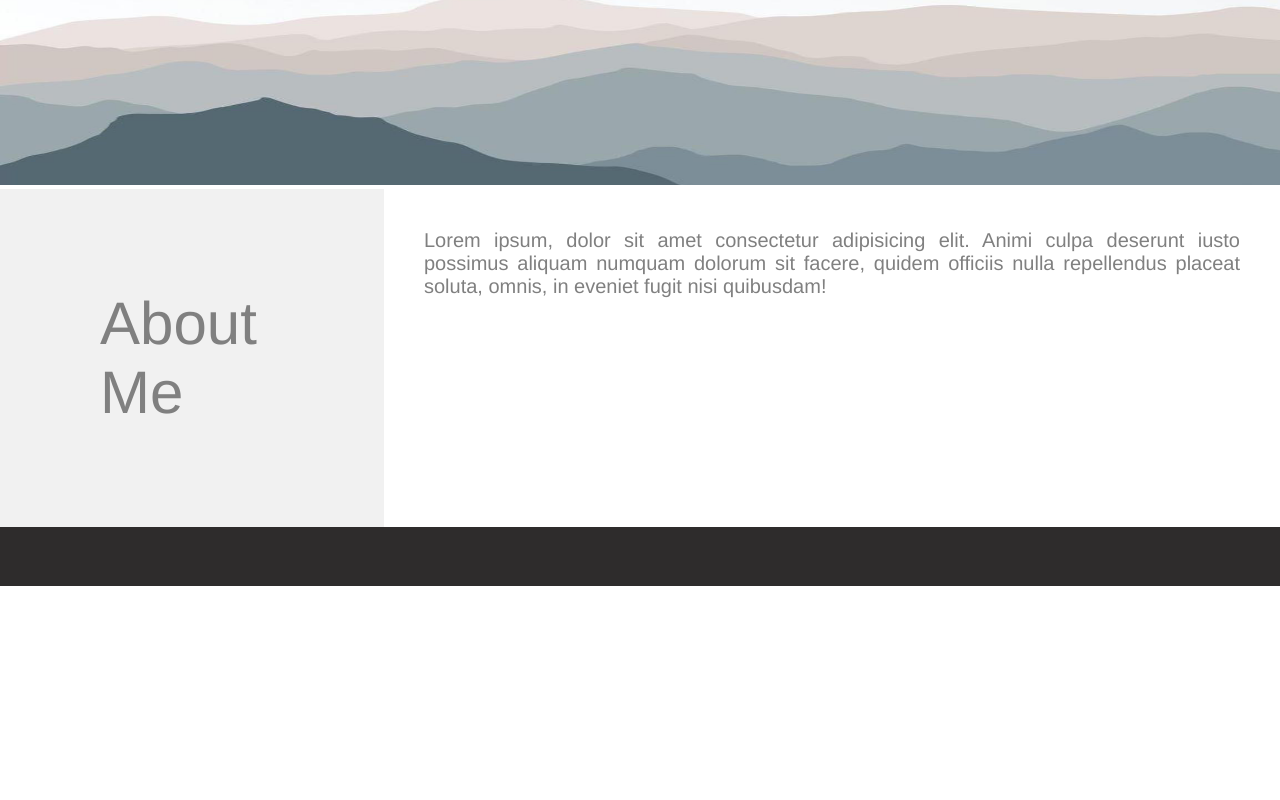
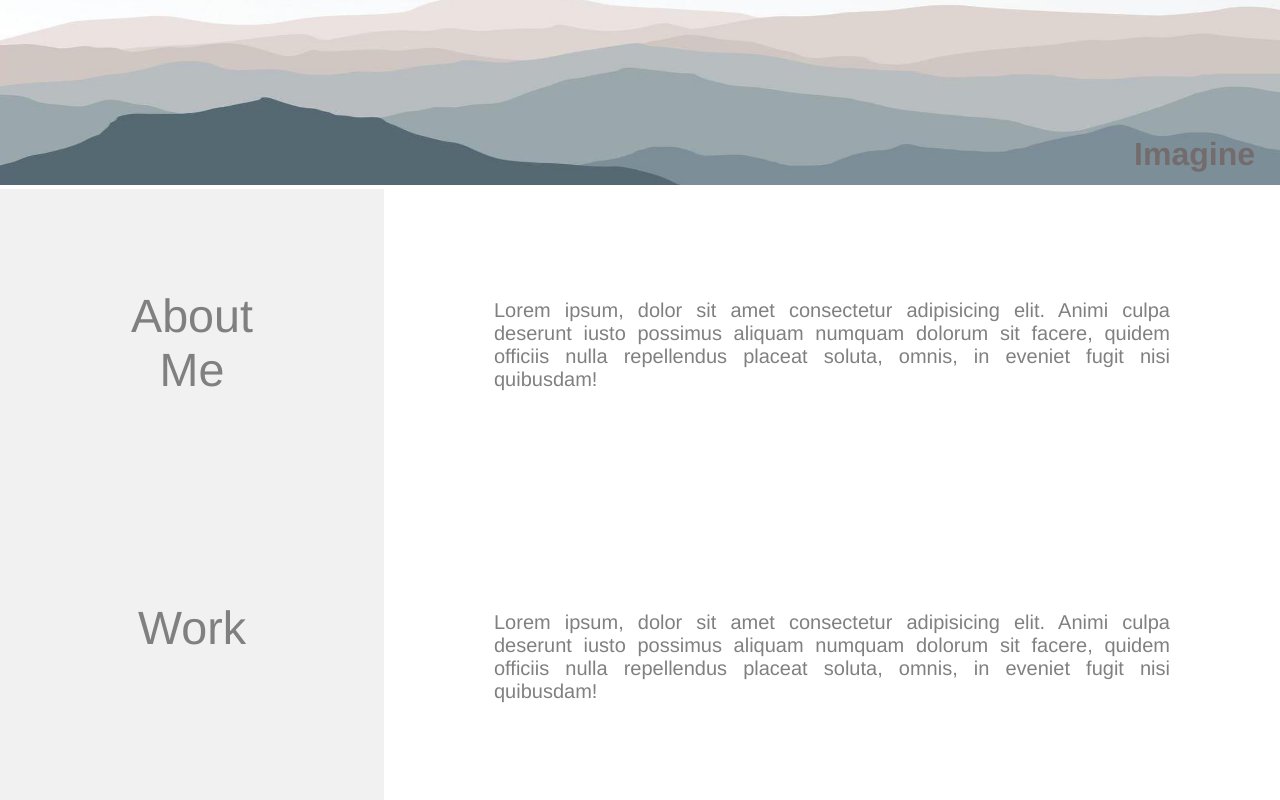
Before and after one commit to Ofarrell23/Week-2-Homework, a plain HTML site: page Index.Html in a window 1280 px wide. Shown: the part 240-1040 px from the top of the page. Before the commit the page ends 826 px from the top, so only its background shows below. Drawn offline with Linux system fonts and the light colour scheme.

Commit message:
portfolio

```diff
--- a/Index.Html
+++ b/Index.Html
@@ -18,7 +18,6 @@
         <img src="assets/images/KB Logo.jpg" alt="logo" class="logo">
 
       <!-- Navbar -->
-    <main>
         <nav>
             <ul>
             <li><a href="#about">About</a></li>
@@ -29,11 +28,13 @@
       </nav>
     </header>
 
+    <main>
+
      <!--banner image-->
+     <div class="banner">
+        <h1 id="imagine">Imagine</h1>
         <img src="assets/images/banner.jpg" alt="banner" width="1750" height="250">
         <div class="container">
-          <div class="text-block">
-            <h1></h1>
       </div>
 
       <!--aboutme section-->
@@ -42,6 +43,14 @@
             <div class="main">Lorem ipsum, dolor sit amet consectetur adipisicing elit. Animi culpa deserunt iusto possimus aliquam numquam dolorum sit facere, quidem officiis nulla repellendus placeat soluta, omnis, in eveniet fugit nisi quibusdam!</div>
 
           </div>
+            <div class="row">
+              <div class="side">Work</div>
+            <div class="main">Lorem ipsum, dolor sit amet consectetur adipisicing elit. Animi culpa deserunt iusto possimus aliquam numquam dolorum sit facere, quidem officiis nulla repellendus placeat soluta, omnis, in eveniet fugit nisi quibusdam!</div>
+          </div>
+
+          <div class="row">
+          <div class="side">Contact</div>
+          <div class="main">Lorem ipsum, dolor sit amet consectetur adipisicing elit. Animi culpa deserunt iusto possimus aliquam numquam dolorum sit facere, quidem officiis nulla repellendus placeat soluta, omnis, in eveniet fugit nisi quibusdam!</div>
     </main>
 
        <footer>
--- a/assets/css/style.css
+++ b/assets/css/style.css
@@ -64,14 +64,22 @@ nav a:hover {
   text-align: right;
 }
 
-.text-block {
+#imagine {
   position: absolute;
-  bottom: 0px;
-  right: 5px;
+  text-align: right;
   color: rgb(116, 108, 108);
   padding-left: 20px;
   padding-right: 5px;
+  z-index: 1;
+  right: 0px;
+  top: 180px;
+  margin-right: 20px;
 }
+
+.banner {
+  position: relative;
+}
+
 
 * {
   box-sizing: border-box;
@@ -90,21 +98,23 @@ nav a:hover {
   flex: 30%;
   background-color: #f1f1f1;
   padding: 100px;
-  font-size: 45pt;
-  text-align: left;
-
+  font-size: 35pt;
+  text-align: center
 }
 
 .main {
   flex: 70%;
   background-color: white;
-  padding: 40px;
+  padding: 110px;
   font-family: 'Franklin Gothic Medium', 'Arial Narrow', Arial, sans-serif;
   color: grey;
   text-align: justify;
   font-size: 15pt;
+  display: flex;
+  justify-content: center;
+}
 
-}
+
 footer {
   flex-shrink: 0;
   padding: 20px;
```
Lines whose indentation alone changed are shown as unchanged.
